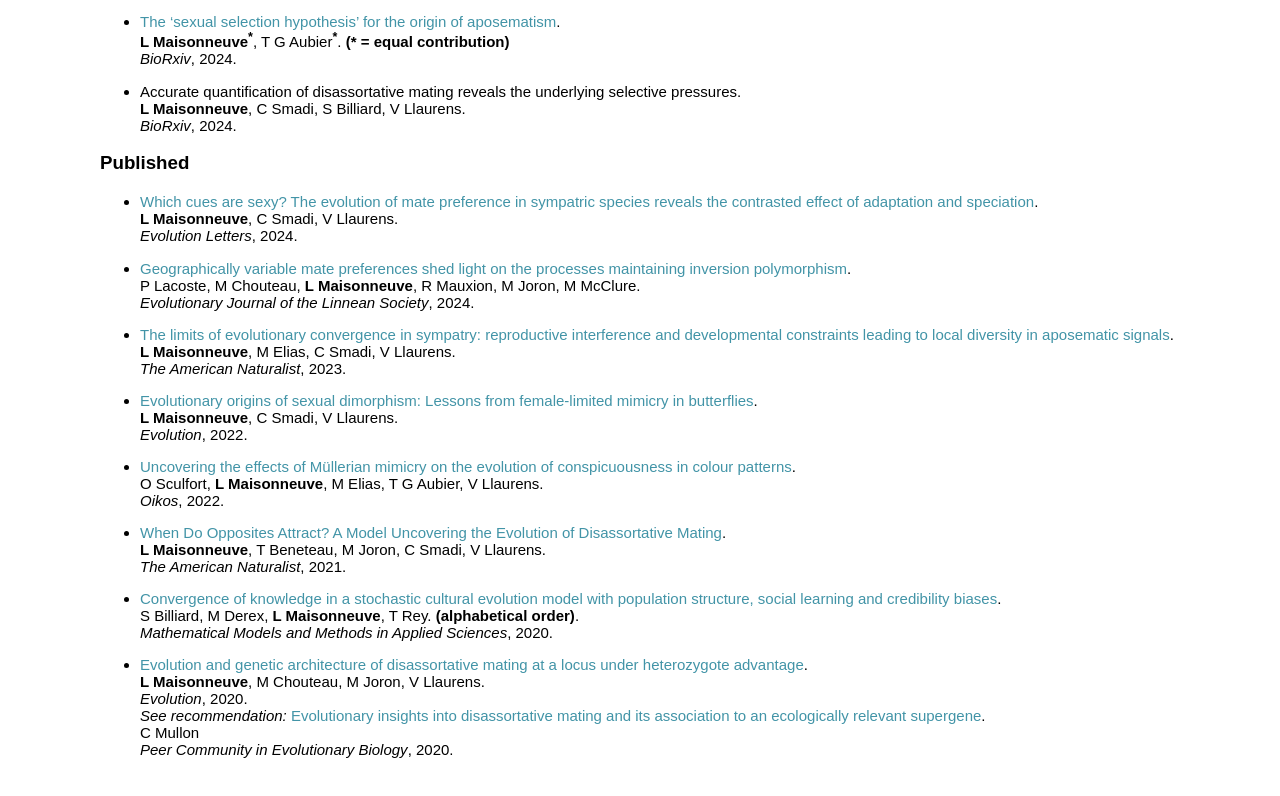
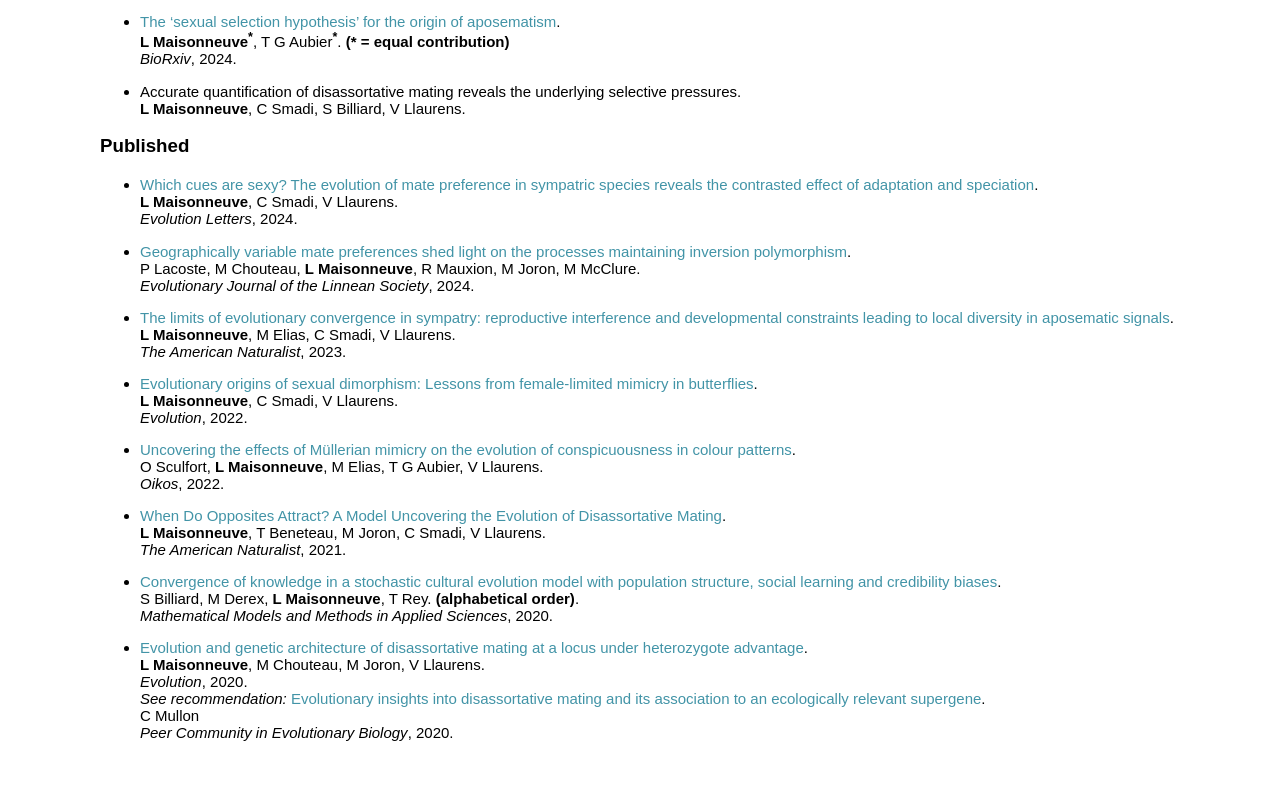
Before and after one commit to Ludovic-Maisonneuve/Ludovic-Maisonneuve.github.io, a plain HTML site: page index.html in a window 1280 px wide. Shown: the part 1437-2233 px from the top of the page. Drawn offline with Linux system fonts and the light colour scheme.

Commit message:
Update index.html

```diff
--- a/index.html
+++ b/index.html
@@ -138,7 +138,6 @@
 <li><p>
 		Accurate quantification of disassortative mating reveals the underlying selective pressures.<br/>
 	<b>L Maisonneuve</b>, C Smadi, S Billiard, V Llaurens.<br/>
-	<i>BioRxiv</i>, 2024.
 		 </p>
 	</li>
 	</ul>
```
